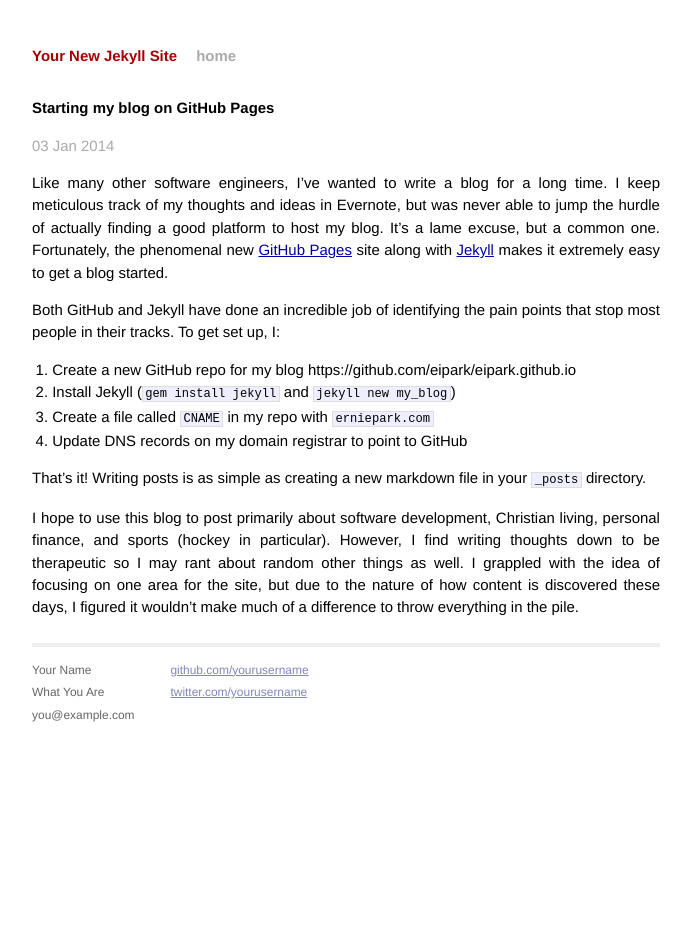
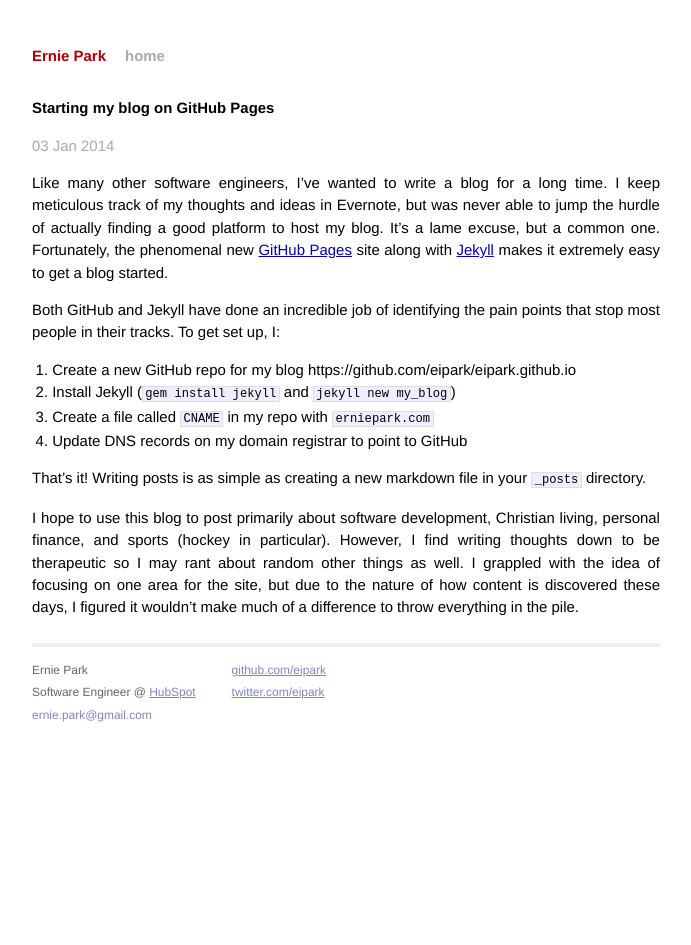
Before and after one commit to eipark/eipark.github.io, a Jekyll site: the page built from _posts/2014-01-03-starting-my-blog-on-github-pages.markdown, in a window 1280 px wide. Shown: the whole page, without its empty margins (294-985 px from the left). Built offline with Jekyll 4.4.1, drawn with Linux system fonts in a browser that asks for light colours; Markdown is read by kramdown in place of the engine named in the settings.

Commit message:
settings

```diff
--- a/_config.yml
+++ b/_config.yml
@@ -1,3 +1,3 @@
-name: Your New Jekyll Site
+name: Ernie Park
 markdown: redcarpet
 pygments: true
--- a/_layouts/default.html
+++ b/_layouts/default.html
@@ -26,15 +26,15 @@
           <div class="footer">
             <div class="contact">
               <p>
-                Your Name<br />
-                What You Are<br />
-                you@example.com
+                Ernie Park<br />
+                Software Engineer @ <a href="http://dev.hubspot.com">HubSpot<a/><br />
+                ernie.park@gmail.com
               </p>
             </div>
             <div class="contact">
               <p>
-                <a href="https://github.com/yourusername">github.com/yourusername</a><br />
-                <a href="https://twitter.com/yourusername">twitter.com/yourusername</a><br />
+                <a href="https://github.com/eipark">github.com/eipark</a><br />
+                <a href="https://twitter.com/eipark">twitter.com/eipark</a><br />
               </p>
             </div>
           </div>
--- a/index.html
+++ b/index.html
@@ -1,6 +1,6 @@
 ---
 layout: default
-title: Your New Jekyll Site
+title: Ernie Park
 ---
 
 <div id="home">
```
